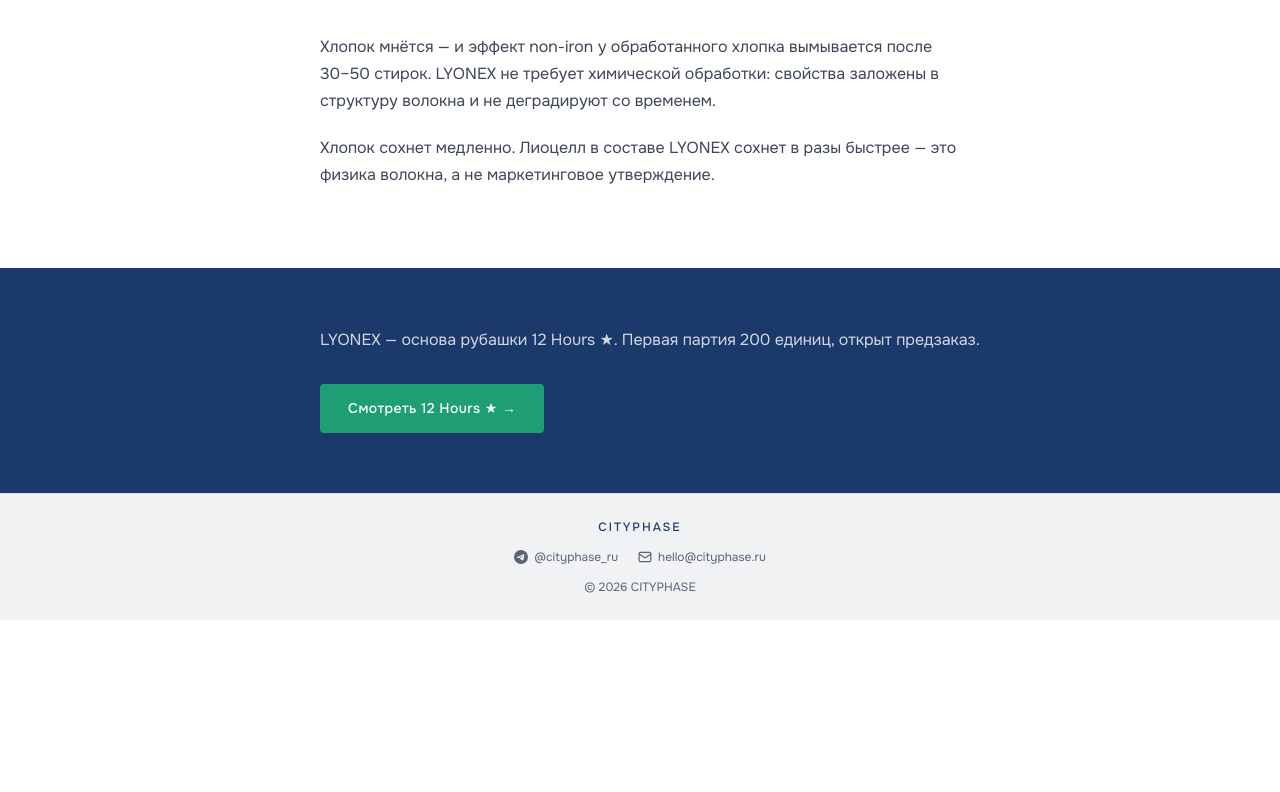
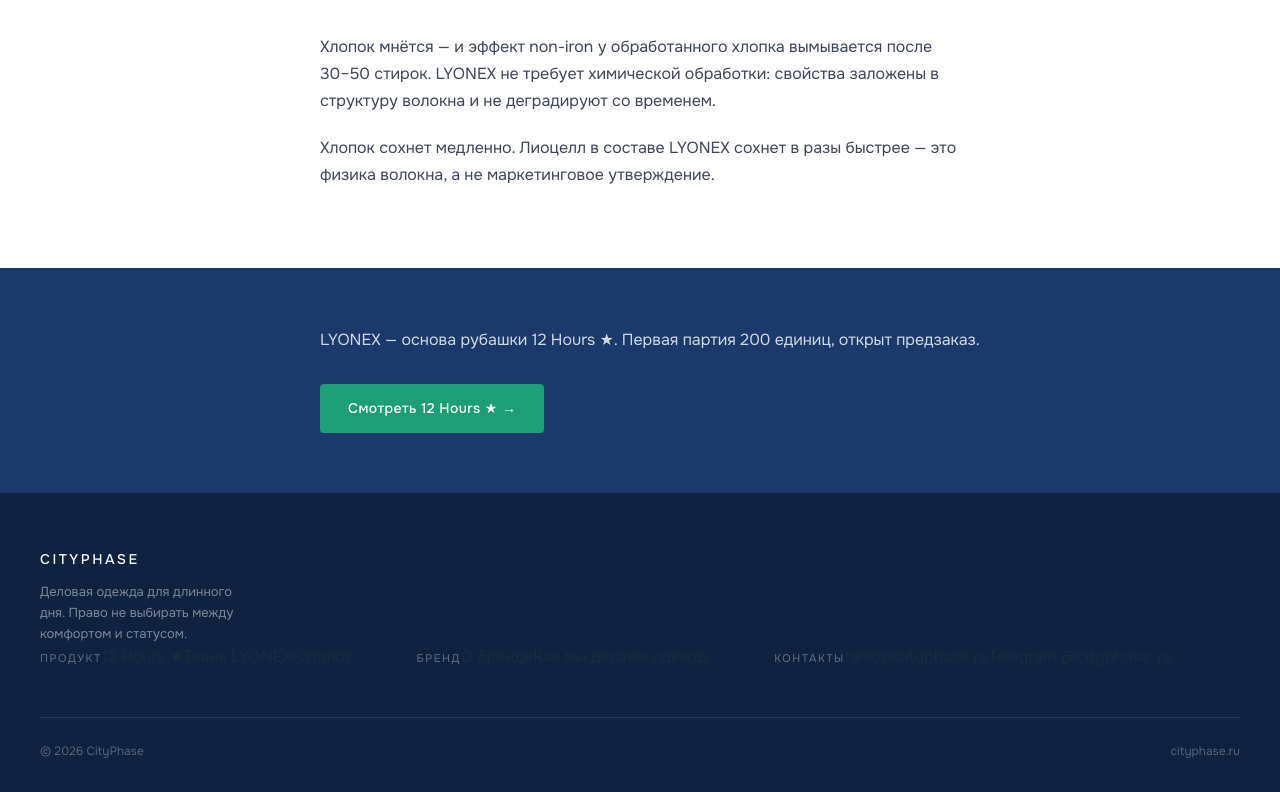
Before and after one commit to 1975pnv-lab/Cityphase, a Next.js app: page /technology in a window 1280 px wide. Shown: the part 1250-2042 px from the top of the page. Before the commit the page ends 1870 px from the top, so only its background shows below. Built offline with nearby package versions, Linux system fonts and the light colour scheme.

Commit message:
feat: единый премиум футер

```diff
--- a/app/technology/page.js
+++ b/app/technology/page.js
@@ -107,22 +107,47 @@ export default function Technology() {
       </section>
 
       {/* FOOTER */}
-      <footer style={{ padding: '24px 16px', borderTop: '0.5px solid #DDE1E9', background: '#f1f2f4' }}>
-        <div style={{ display: 'flex', flexDirection: 'column', alignItems: 'center', gap: 12, textAlign: 'center' }}>
-          <a href="/" style={{ fontSize: 12, fontWeight: 500, letterSpacing: '0.16em', color: '#1B3A6B', textDecoration: 'none' }}>
-            CITYPHASE
-          </a>
-          <div style={{ display: 'flex', gap: 20, alignItems: 'center' }}>
-            <a href="https://t.me/cityphase_ru" style={{ display: 'flex', alignItems: 'center', gap: 6, fontSize: 12, color: '#5A6478', textDecoration: 'none' }}>
-              <svg width="14" height="14" viewBox="0 0 24 24" fill="#5A6478"><path d="M11.944 0A12 12 0 0 0 0 12a12 12 0 0 0 12 12 12 12 0 0 0 12-12A12 12 0 0 0 12 0a12 12 0 0 0-.056 0zm4.962 7.224c.1-.002.321.023.465.14a.506.506 0 0 1 .171.325c.016.093.036.306.02.472-.18 1.898-.962 6.502-1.36 8.627-.168.9-.499 1.201-.82 1.23-.696.065-1.225-.46-1.9-.902-1.056-.693-1.653-1.124-2.678-1.8-1.185-.78-.417-1.21.258-1.91.177-.184 3.247-2.977 3.307-3.23.007-.032.014-.15-.056-.212s-.174-.041-.249-.024c-.106.024-1.793 1.14-5.061 3.345-.48.33-.913.49-1.302.48-.428-.008-1.252-.241-1.865-.44-.752-.245-1.349-.374-1.297-.789.027-.216.325-.437.893-.663 3.498-1.524 5.83-2.529 6.998-3.014 3.332-1.386 4.025-1.627 4.476-1.635z"/></svg>
-              @cityphase_ru
-            </a>
-            <a href="mailto:hello@cityphase.ru" style={{ display: 'flex', alignItems: 'center', gap: 6, fontSize: 12, color: '#5A6478', textDecoration: 'none' }}>
-              <svg width="14" height="14" viewBox="0 0 24 24" fill="none" stroke="#5A6478" strokeWidth="2" strokeLinecap="round" strokeLinejoin="round"><rect x="2" y="4" width="20" height="16" rx="2"/><path d="m22 7-8.97 5.7a1.94 1.94 0 0 1-2.06 0L2 7"/></svg>
-              hello@cityphase.ru
-            </a>
+      {/* FOOTER */}
+      <footer style={{ background: '#0F2240', padding: '56px 40px 32px' }}>
+        <div>
+          <div className="footer-inner" style={{ marginBottom: 48 }}>
+            <div style={{ flex: 1 }}>
+              <div style={{ fontSize: 14, fontWeight: 500, letterSpacing: '0.18em', color: '#fff', marginBottom: 12 }}>
+                CITYPHASE
+              </div>
+              <p style={{ fontSize: 13, color: 'rgba(255,255,255,0.45)', lineHeight: 1.6, maxWidth: 220 }}>
+                Деловая одежда для длинного дня. Право не выбирать между комфортом и статусом.
+              </p>
+            </div>
+            <div style={{ display: 'flex', gap: 64 }}>
+              <div className="footer-col">
+                <span style={{ fontSize: 11, letterSpacing: '0.14em', textTransform: 'uppercase', color: 'rgba(255,255,255,0.35)', marginBottom: 4 }}>
+                  Продукт
+                </span>
+                <a href="/12-hours" className="footer-link">12 Hours ★</a>
+                <a href="/technology" className="footer-link">Ткань LYONEX</a>
+                <a href="/sizes" className="footer-link">Каталог</a>
+              </div>
+              <div className="footer-col">
+                <span style={{ fontSize: 11, letterSpacing: '0.14em', textTransform: 'uppercase', color: 'rgba(255,255,255,0.35)', marginBottom: 4 }}>
+                  Бренд
+                </span>
+                <a href="/about" className="footer-link">О бренде</a>
+                <a href="/about#how" className="footer-link">Как мы делаем одежду</a>
+              </div>
+              <div className="footer-col">
+                <span style={{ fontSize: 11, letterSpacing: '0.14em', textTransform: 'uppercase', color: 'rgba(255,255,255,0.35)', marginBottom: 4 }}>
+                  Контакты
+                </span>
+                <a href="mailto:hello@cityphase.ru" className="footer-link">hello@cityphase.ru</a>
+                <a href="https://t.me/cityphase_ru" className="footer-link">Telegram @cityphase_ru</a>
+              </div>
+            </div>
           </div>
-          <span style={{ fontSize: 12, color: '#5A6478' }}>© 2026 CITYPHASE</span>
+          <div style={{ borderTop: '0.5px solid rgba(255,255,255,0.1)', paddingTop: 24, display: 'flex', justifyContent: 'space-between', alignItems: 'center' }}>
+            <span style={{ fontSize: 12, color: 'rgba(255,255,255,0.3)' }}>© 2026 CityPhase</span>
+            <span style={{ fontSize: 12, color: 'rgba(255,255,255,0.3)' }}>cityphase.ru</span>
+          </div>
         </div>
       </footer>
     </main>
```
